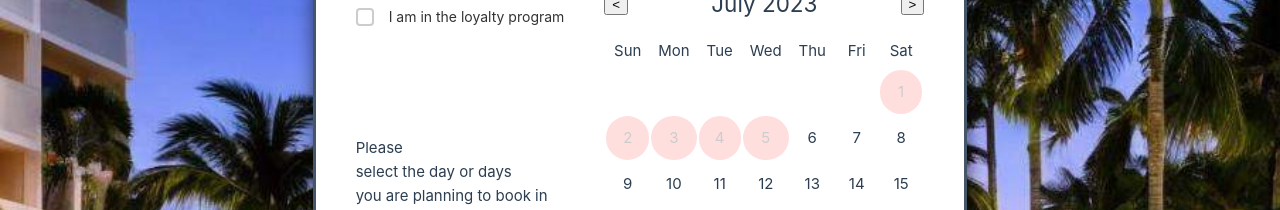
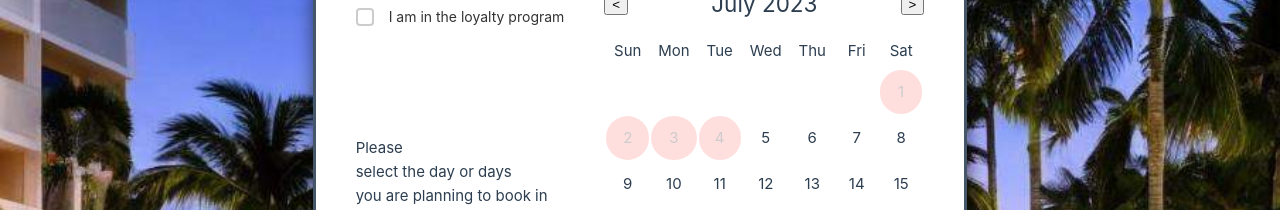
Before and after one commit to leandrodreamer/Hotel_Reservation, a Vue app: page / in a window 1280 px wide. Shown: the part 142-352 px from the top of the page. Built offline with nearby package versions, Linux system fonts and the light colour scheme.

Commit message:
added test for calendar component, various small improvements

```diff
--- a/package.json
+++ b/package.json
@@ -5,15 +5,18 @@
   "scripts": {
     "dev": "vite",
     "build": "vite build",
-    "preview": "vite preview"
+    "preview": "vite preview",
+    "test:unit": "jest --env=jsdom"
   },
   "dependencies": {
+    "@vue/test-utils": "^2.4.0",
     "pinia": "^2.1.3",
     "vue": "^3.3.4",
     "vue-router": "^4.2.2"
   },
   "devDependencies": {
     "@vitejs/plugin-vue": "^4.2.3",
+    "jsdom": "^22.1.0",
     "vite": "^4.3.9",
     "vitest": "^0.32.4"
   }
--- a/src/components/Calendar.vue
+++ b/src/components/Calendar.vue
@@ -14,17 +14,14 @@
                 </thead>
                 <tbody>
                     <tr v-for="(week, index) in calendar" :key="index">
-                        <td v-for="day in week" :key="day.date"
-                            :class="{ selected: isSelected(day), disabled: isDisabled(day) }" @click="selectDate(day)">
+                        <td v-for="day in week" :key="day.date" class="calendar-day"
+                            :class="{ selected: isSelected(day), disabled: isDisabled(day), empty: (!day.date) }" @click="selectDate(day)">
                             <span v-if="day">{{ day.date }}</span>
                         </td>
                     </tr>
                 </tbody>
             </table>
         </div>
-        <!--<div class="selected-dates">
-            <p>Selected Dates: {{ selectedDates }}</p>
-        </div>-->
     </div>
 </template>
 
@@ -98,7 +95,7 @@ export default {
         },
         isDisabled(day) {
             const selectedDate = new Date(day.year, day.month, day.date);
-            return selectedDate < this.today;// || selectedDate.getMonth() > this.today.getMonth() + 1;
+            return selectedDate < this.yesterday || day.date === null;// || selectedDate.getMonth() > this.today.getMonth() + 1;
         },
         getWeekDay(day) {
             console.log(Date.getWeekDay(day))
@@ -108,6 +105,9 @@ export default {
     computed: {
         selectedDates() {
             return this.selected.map(date => new Date(date.year, date.month, date.date));
+        },
+        yesterday() {
+            return (new Date().setDate(this.today.getDate() - 1));
         }
     }
 };
@@ -152,6 +152,10 @@ td {
     cursor: not-allowed;
     background-color: #ff000021;
 }
+.empty {
+    opacity: 0;
+    cursor: default;
+}
 
 .selected-dates {
     margin-top: 20px;
--- a/vite.config.js
+++ b/vite.config.js
@@ -12,5 +12,9 @@ export default defineConfig({
     alias: {
       '@': fileURLToPath(new URL('./src', import.meta.url))
     }
-  }
+  },
+  test: {
+    globals: true,
+    environment: "jsdom",
+  },
 })
```
Also changed, not shown: 2 other files (tests, documents, lock files or other folders).
